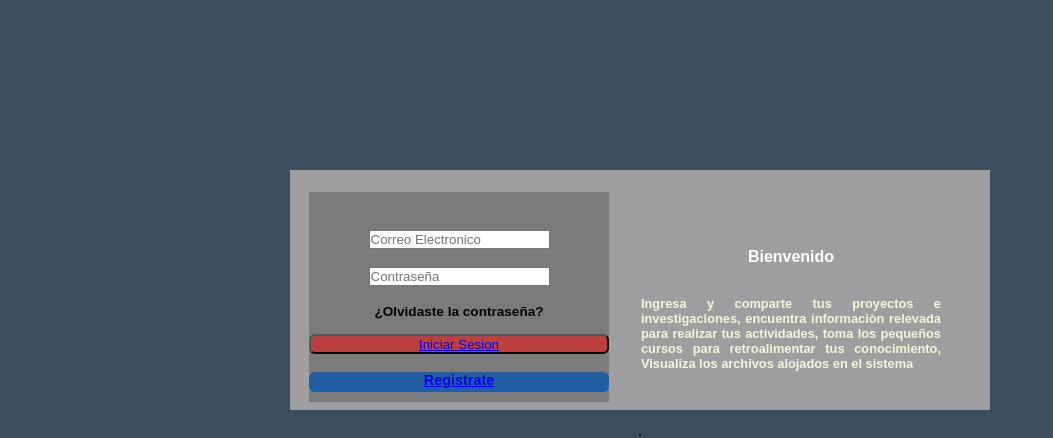
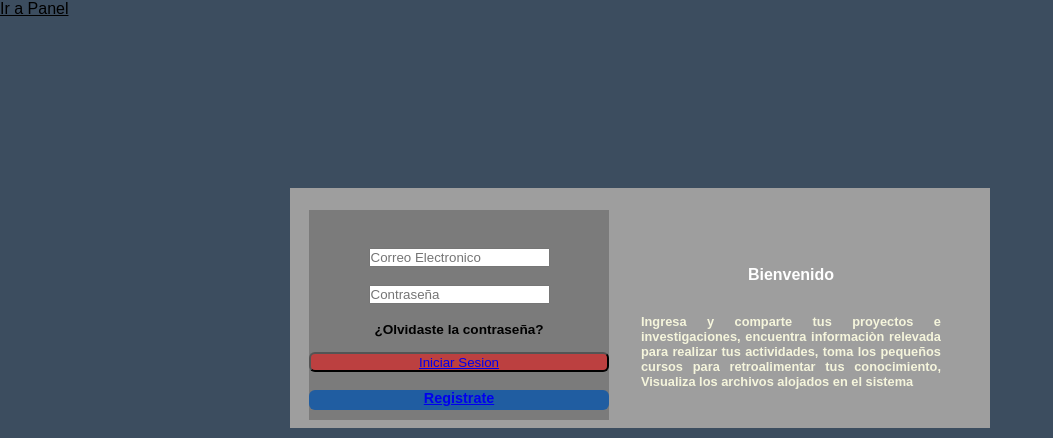
Before and after one commit to SistemasTecTlaxiaco/MiTTE_, a PHP site: the page made by views/main/index.php in a window 1280 px wide. Shown: the top 438 px of the page, without its empty margins (0-1053 px from the left). Run offline with PHP 8.4, Linux system fonts and the light colour scheme; the template is opened without the code that fills it, so the values that code supplies are empty; some libraries are stand-ins or nearby versions.

Commit message:
Referencia Panel Principal

```diff
--- a/views/main/index.php
+++ b/views/main/index.php
@@ -25,6 +25,10 @@
   font-size:90%;
   text-align: center;
 }
+.panel{
+  color: black;
+
+}
 </style>
 <head>
 
@@ -35,7 +39,7 @@
     <link rel="stylesheet" href="public/css/estilos.css">
 </head>
 <body >
-
+<a class="panel" href="<?php echo constant('URL'); ?>principal"  type="submit" id="submit" value="Registrar Usuario"> <p >Ir a Panel</p> </a>
   <!-- <?php
    $ruta="imagen/1.jpeg";
    ?>
```
